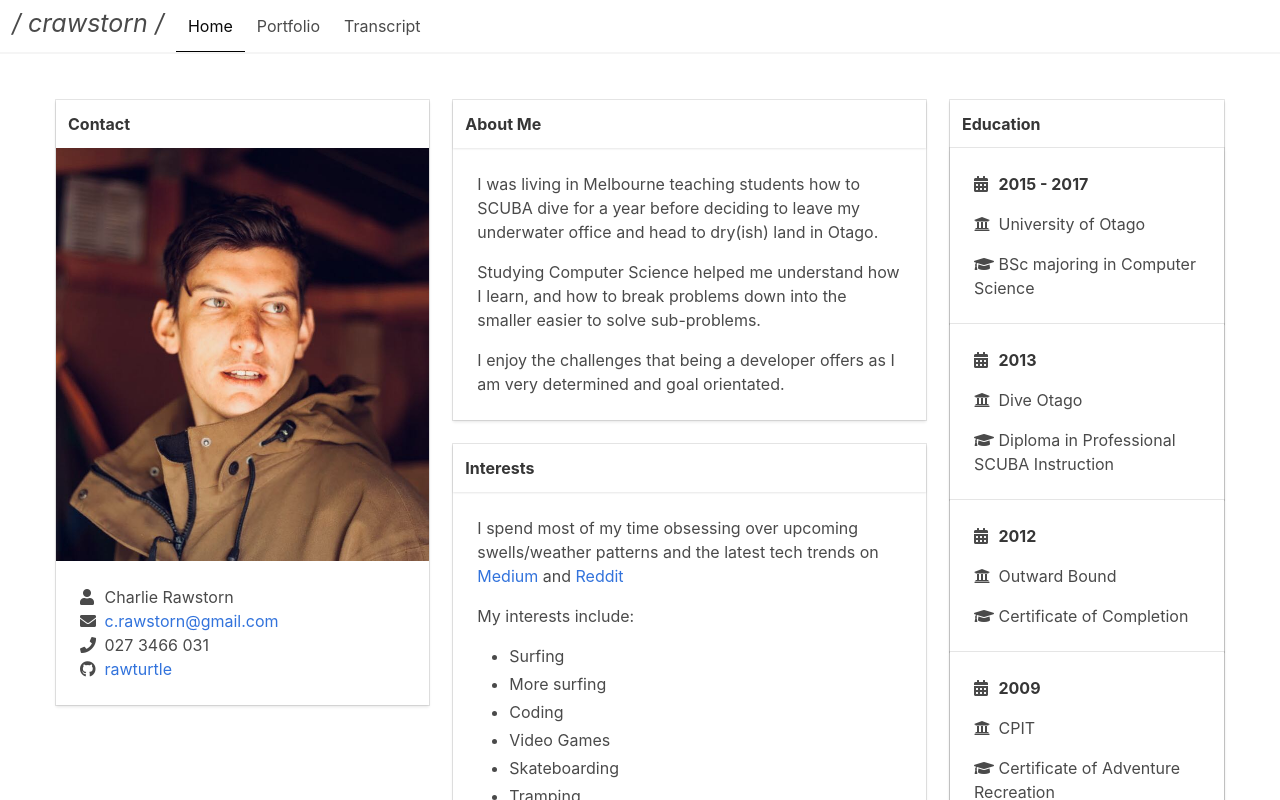
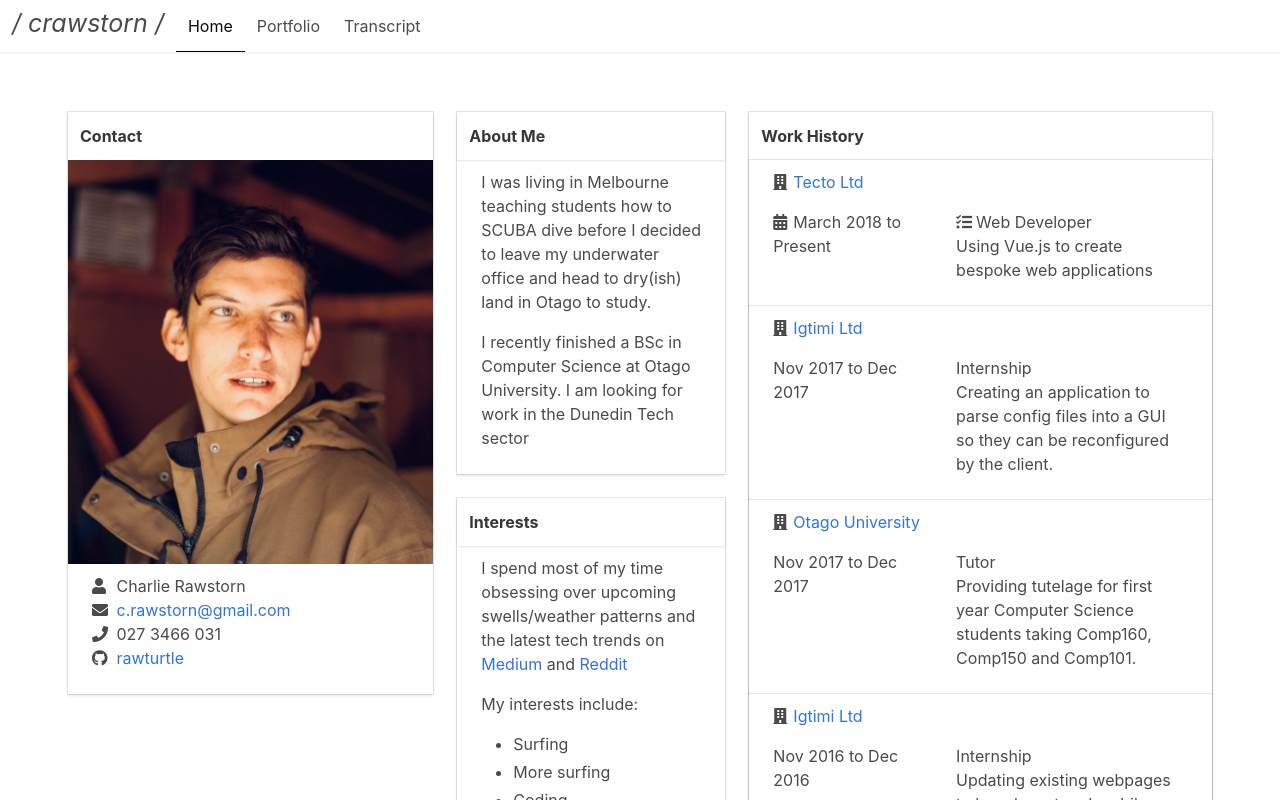
Before and after one commit to rawturtle/cv-site, a Vue app: page /home in a window 1280 px wide. Shown: the top 800 px of the page. Built offline with nearby package versions, Linux system fonts and the light colour scheme.

Commit message:
added work history

```diff
--- a/src/components/pages/home.vue
+++ b/src/components/pages/home.vue
@@ -1,6 +1,6 @@
 <template>
-  <div class="tile is-ancestor">
-    <div class="tile ">
+    <div class="tile">
+
       <div class="tile is-parent is-4">
         <div class="tile is-child contact">
           <div class="card">
@@ -15,16 +15,16 @@
               </figure>
             </div>
             <div class="card-content">
-              <p class=""><i class="fas fa-user"></i>  Charlie Rawstorn</p>
+              <p class=""><i class="fas fa-user"></i> Charlie Rawstorn</p>
               <i class="fas fa-envelope"></i> <a href="mailto:c.rawstorn@gmail.com"> c.rawstorn@gmail.com</a>
-              <p><i class="fas fa-phone"></i>  027 3466 031</p>
-              <i class="fab fa-github"></i><a href="https://github.com/rawturtle">  rawturtle</a>
+              <p><i class="fas fa-phone"></i> 027 3466 031</p>
+              <i class="fab fa-github"></i><a href="https://github.com/rawturtle"> rawturtle</a>
             </div>
           </div>
         </div>
       </div>
 
-      <div class="tile is-parent is-5 is-vertical">
+      <div class="tile is-parent is-3 is-vertical">
         <div class="tile is-child about">
           <div class="card">
             <header class="card-header">
@@ -34,14 +34,10 @@
             </header>
             <div class="card-content">
               <div class="content">
-                <p>I was living in Melbourne teaching students how to SCUBA dive for a year before deciding to leave my
-                  underwater office and head to dry(ish) land in Otago.</p>
+                <p>I was living in Melbourne teaching students how to SCUBA dive before I decided to leave my
+                  underwater office and head to dry(ish) land in Otago to study.</p>
 
-                <p>Studying Computer Science helped me understand how I learn, and how to break problems down into the
-                  smaller easier to solve sub-problems.</p>
-
-                <p>I enjoy the challenges that being a developer offers as I am very determined and goal orientated.</p>
-
+                <p>I recently finished a BSc in Computer Science at Otago University. I am looking for work in the Dunedin Tech sector</p>
               </div>
             </div>
           </div>
@@ -64,7 +60,6 @@
                   <li>Coding</li>
                   <li>Video Games</li>
                   <li>Skateboarding</li>
-                  <li>Tramping</li>
                 </ul>
               </div>
             </div>
@@ -72,7 +67,76 @@
         </div>
       </div>
 
-      <div class="tile is-parent is-3">
+      <div class="tile is-parent is-vertical is-5">
+        <div class="tile is-child work-history">
+          <div class="card">
+            <header class="card-header">
+              <p class="card-header-title">
+                Work History
+              </p>
+            </header>
+            <div class="content">
+
+              <div class="card">
+                <div class="card-content">
+                  <p class="header"><i class="fas fa-building"></i><a href="https://tecto.com/">Tecto Ltd</a></p>
+                  <div class="columns">
+                    <div class="column is-5">
+                      <p><i class="fas fa-calendar-alt"></i>March 2018 to Present</p>
+                    </div>
+                    <div class="column">
+                      <p><i class="fas fa-tasks"></i>Web Developer <br> Using Vue.js to create bespoke web applications</p>
+                    </div>
+                  </div>
+                </div>
+              </div>
+
+              <div class="card">
+                <div class="card-content">
+                  <p><i class="fas fa-building"></i><a href="http://www.igtimi.com/">Igtimi Ltd</a></p>
+                  <div class="columns">
+                    <div class="column is-5">Nov 2017 to Dec 2017</div>
+                    <div class="column">
+                      <p>Internship <br> Creating an application to parse config files into a GUI so they can be reconfigured by the client.</p>
+                    </div>
+                  </div>
+                </div>
+              </div>
+
+              <div class="card">
+                <div class="card-content">
+                  <p><i class="fas fa-building"></i><a href="https://www.otago.ac.nz/">Otago University</a></p>
+                  <div class="columns">
+                    <div class="column is-5">Nov 2017 to Dec 2017</div>
+                    <div class="column">
+                      <p>Tutor<br>Providing tutelage for first year Computer Science students taking Comp160, Comp150 and Comp101.</p>
+                    </div>
+                  </div>
+                </div>
+              </div>
+
+              <div class="card">
+                <div class="card-content">
+                  <p><i class="fas fa-building"></i><a href="http://www.igtimi.com/">Igtimi Ltd</a></p>
+                  <div class="columns">
+                    <div class="column is-5">Nov 2016 to Dec 2016</div>
+                    <div class="column">
+                      <p>Internship<br>Updating existing webpages to be relevant and mobile friendly, creating new product pages and contact forms. </p>
+                    </div>
+                  </div>
+                </div>
+              </div>
+
+            </div>
+          </div>
+        </div>
+      </div>
+
+    </div>
+
+
+
+  <!--
   <div class="tile is-child education">
           <div class="card">
             <header class="card-header">
@@ -84,47 +148,42 @@
 
               <div class="card">
                 <div class="card-content">
-                <p><i class="fas fa-calendar-alt"></i>  <strong>2015 - 2017</strong></p>
-                <p><i class="fas fa-university"></i>  University of Otago</p>
-                <p><i class="fas fa-graduation-cap"></i>  BSc majoring in Computer Science</p>
+                  <p><i class="fas fa-calendar-alt"></i> <strong>2015 - 2017</strong></p>
+                  <p><i class="fas fa-university"></i> University of Otago</p>
+                  <p><i class="fas fa-graduation-cap"></i> BSc majoring in Computer Science</p>
                 </div>
               </div>
 
               <div class="card">
                 <div class="card-content">
-                <p><i class="fas fa-calendar-alt"></i>  <strong>2013</strong></p>
-                <p><i class="fas fa-university"></i>  Dive Otago</p>
-                <p><i class="fas fa-graduation-cap"></i>  Diploma in Professional SCUBA Instruction</p>
+                  <p><i class="fas fa-calendar-alt"></i> <strong>2013</strong></p>
+                  <p><i class="fas fa-university"></i> Dive Otago</p>
+                  <p><i class="fas fa-graduation-cap"></i> Diploma in Professional SCUBA Instruction</p>
                 </div>
               </div>
 
               <div class="card">
                 <div class="card-content">
-                <p><i class="fas fa-calendar-alt"></i>  <strong>2012</strong></p>
-                <p><i class="fas fa-university"></i>  Outward Bound</p>
-                <p><i class="fas fa-graduation-cap"></i>  Certificate of Completion</p>
+                  <p><i class="fas fa-calendar-alt"></i> <strong>2012</strong></p>
+                  <p><i class="fas fa-university"></i> Outward Bound</p>
+                  <p><i class="fas fa-graduation-cap"></i> Certificate of Completion</p>
                 </div>
               </div>
-
               <div class="card">
               <div class="card-content">
               <p><i class="fas fa-calendar-alt"></i>  <strong>2009</strong></p>
               <p><i class="fas fa-university"></i>  CPIT</p>
               <p><i class="fas fa-graduation-cap"></i>  Certificate of Adventure Recreation</p>
-
               </div>
               </div>
             </div>
           </div>
         </div>
-      </div>
-
-    </div>
-  </div>
+  -->
 </template>
 
 <script>
-  export default{
+  export default {
     name: 'home'
   }
 </script>
@@ -133,13 +192,20 @@
   i {
     width: 20px;
   }
+
   ul {
-    margin-top: 0!important;
+    margin-top: 0 !important;
   }
-  .card-header-title{
+
+  .card-header-title {
     /*background-color: #e7e7e7;*/
-    /*background-color: #8a8a8a;*/
+  }
 
+  .education p {
+    margin-bottom: 0;
+  }
+  .card-content {
+    padding-top: 10px;
   }
 
 </style>
```
Lines whose indentation alone changed are shown as unchanged.
